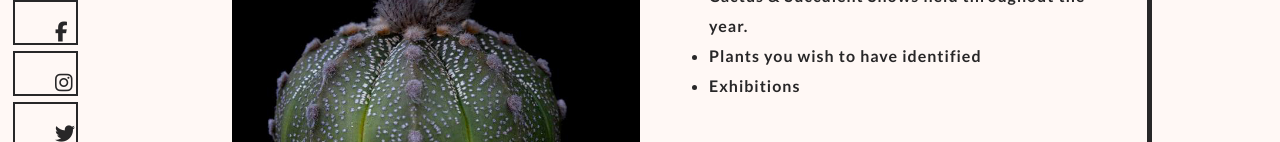
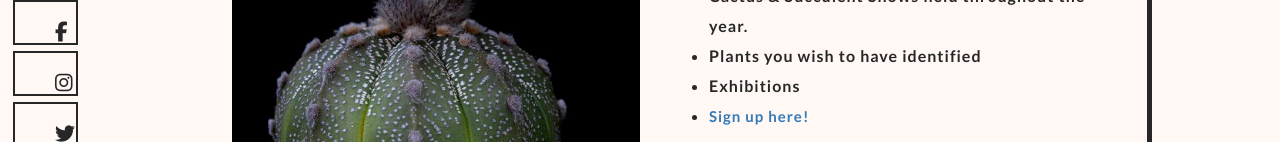
Before and after one commit to irishcactusandsucculentsociety/website, a Jekyll site: the page built from index.md, in a window 1280 px wide and 900 px high, scrolled down 991 px, cut to the strip 0-295 px from the top of the window. Shown: the part 153-295 px from the top of the strip. Built offline with Jekyll 4.4.1, drawn with Linux system fonts in a browser that asks for light colours; nearby versions of some CDN libraries; some web fonts are replaced.

Commit message:
add signup link under benefits of membership

```diff
--- a/index.md
+++ b/index.md
@@ -65,6 +65,7 @@ covid_holdoff: false
                 <li>Cactus & Succulent Shows held throughout the year.</li>
                 <li>Plants you wish to have identified</li>
                 <li>Exhibitions</li>
+                <li><b><a href="https://www.irelandcactus.com/join.html">Sign up here!</a></b></li>
             </ul>
         </div>
     </div>
```
